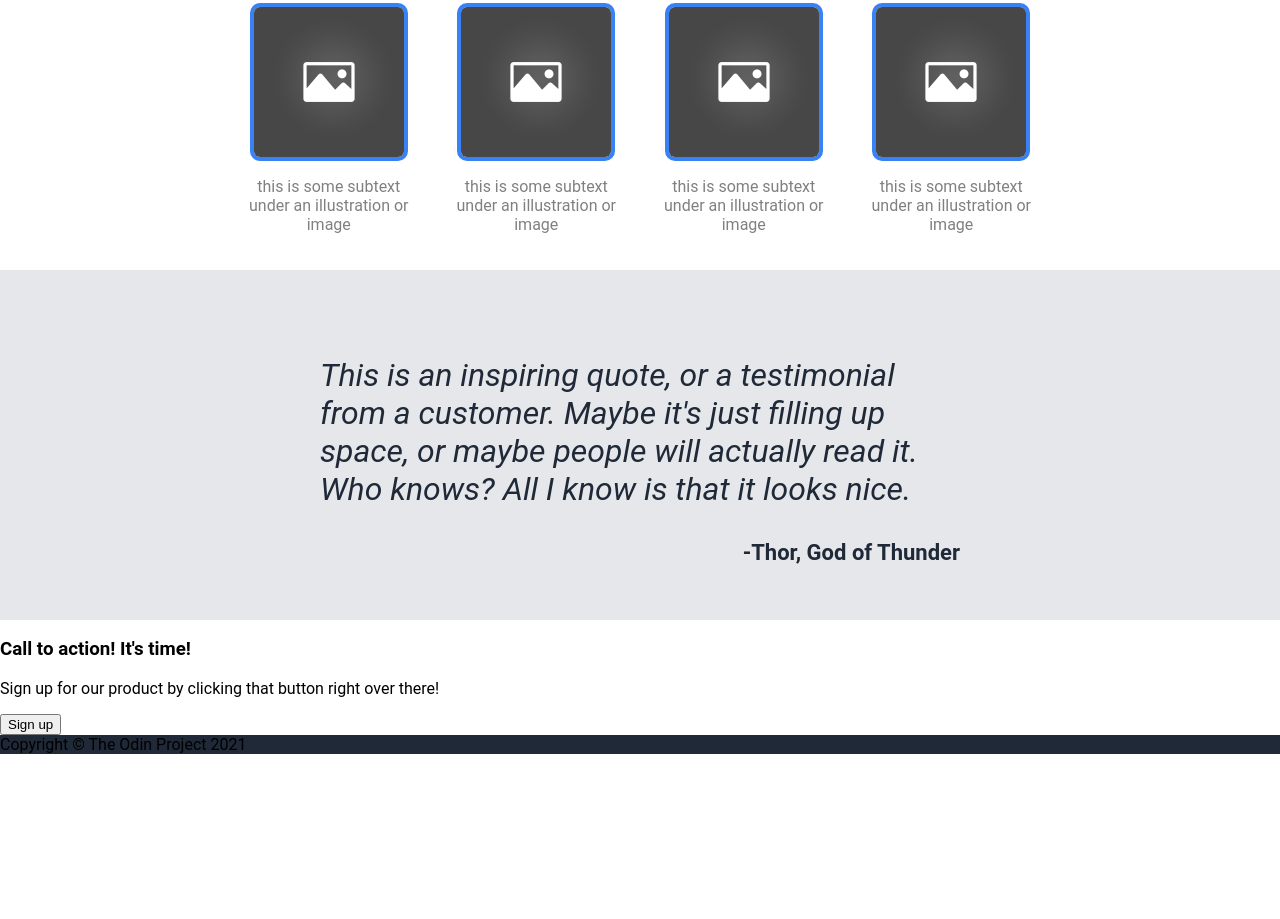
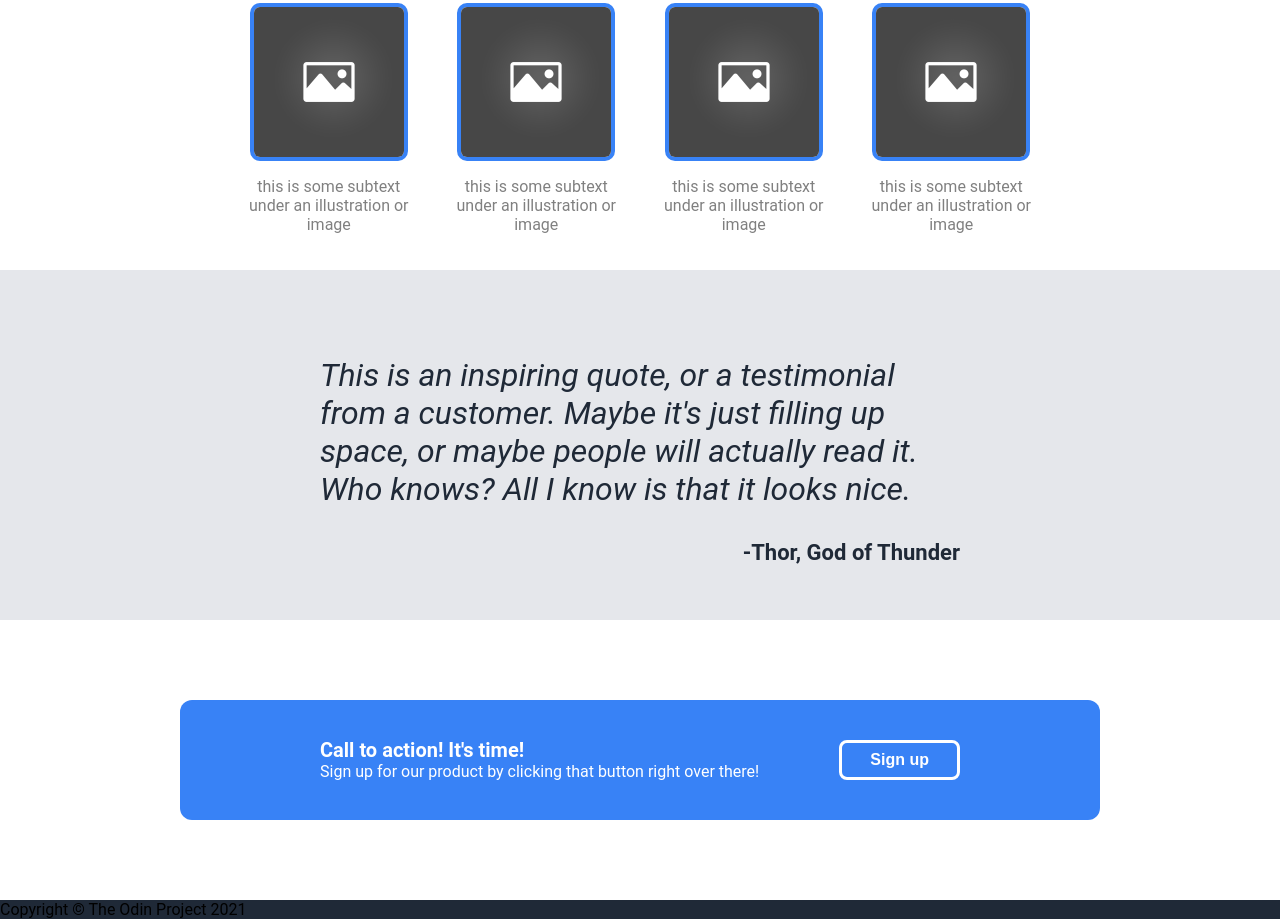
Before and after one commit to IvanHintoro/odin-landing-page, a plain HTML site: page index.html in a window 1280 px wide. Shown: the part 526-1445 px from the top of the page. Before the commit the page ends 1280 px from the top, so only its background shows below. Drawn offline with Linux system fonts and the light colour scheme.

Commit message:
Added styling for registration section

```diff
--- a/index.html
+++ b/index.html
@@ -66,8 +66,8 @@
         <div class="registration">
             <div class="container">
                 <div class="text">
-                    <h3>Call to action! It's time!</h3>
-                    <p>Sign up for our product by clicking that button right over there!</p>
+                    <div class="main-text">Call to action! It's time!</div>
+                    <div class="subtext">Sign up for our product by clicking that button right over there!</div>
                 </div>
                 <button>Sign up</button>
             </div>
--- a/style.css
+++ b/style.css
@@ -129,6 +129,38 @@ li a {
     color: #1F2937;
 }
 
+.registration .container {
+    background-color: #3882F6;
+    margin: 80px 180px;
+    padding: 0px 140px;
+    border-radius: 12px;
+    height: 120px;
+    display: flex;
+    align-items: center;
+    justify-content: space-between;
+}
+
+.registration .main-text {
+    color: white;
+    font-size: 20px;
+    font-weight: bold;
+}
+
+.registration .subtext {
+    color: white;
+    font-size: 14   px;
+}
+
+.registration button {
+    background-color: rgba(0,0,0,0);
+    padding: 8px 28px;
+    border: 3px solid white;
+    color: white;
+    border-radius: 8px;
+    font-weight: bold;
+    font-size: 16px;
+}
+
 footer {
     background-color: #1F2937;
 }
```
